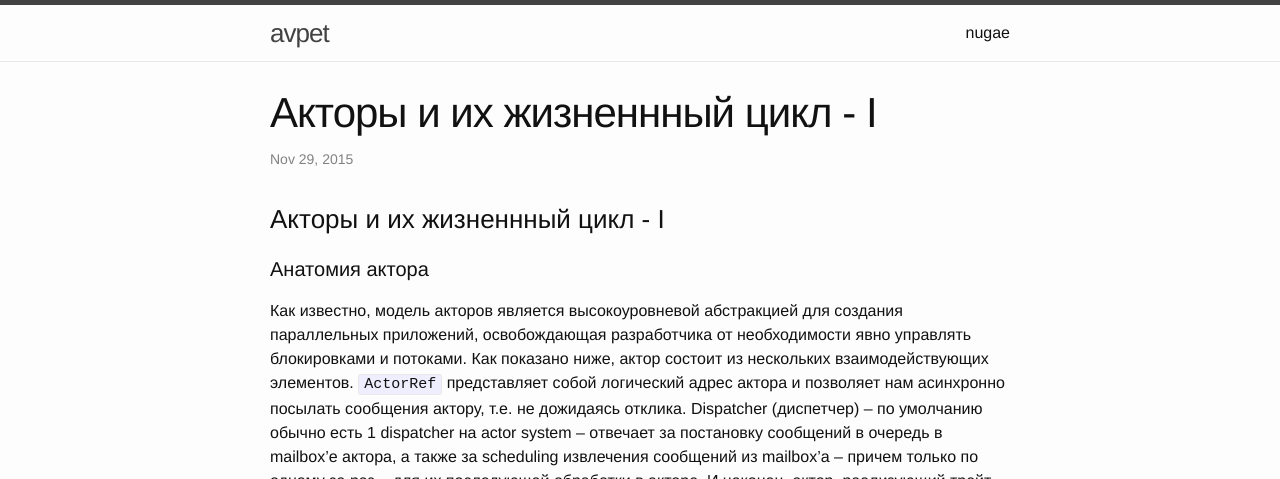
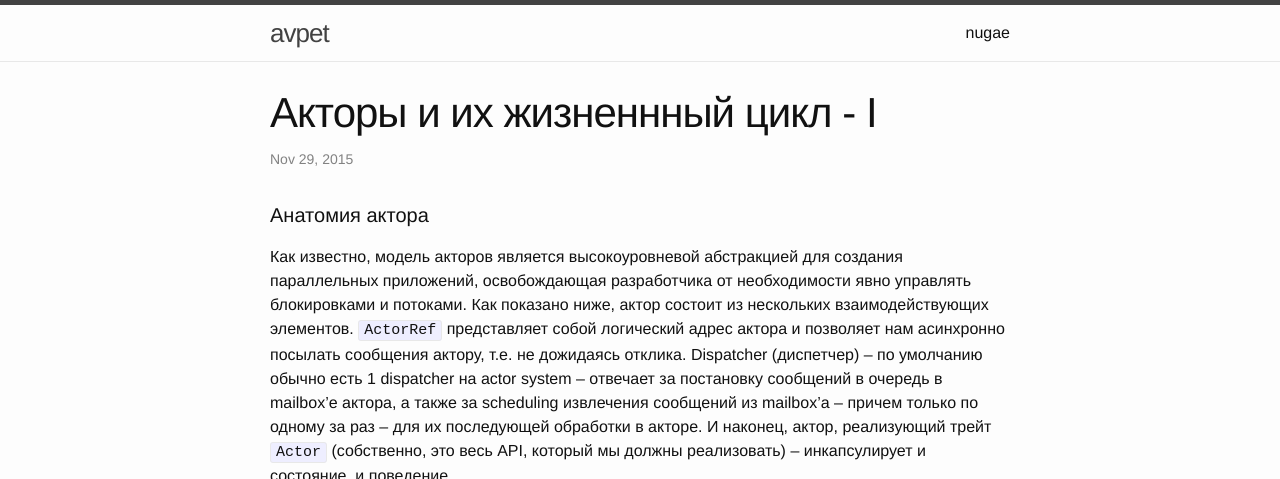
Before and after one commit to avpet/avpet.github.com, a Jekyll site: the page built from _posts/2015-11-29-actor-lifecycle-and-monitoring.markdown, in a window 1280 px wide and 900 px high, cut to the strip 0-479 px from the top of the window. Built offline with Jekyll 4.4.1, drawn with Linux system fonts in a browser that asks for light colours.

Commit message:
Continued with akka article.

```diff
--- a/_posts/2015-11-29-actor-lifecycle-and-monitoring.markdown
+++ b/_posts/2015-11-29-actor-lifecycle-and-monitoring.markdown
@@ -12,8 +12,6 @@ image: http://i.imgur.com/pzn4gyb.png
     text-align: center;
 }
 </style>
-
-### Акторы и их жизненнный цикл - I ###
 
 #### Анатомия актора ####
 
```
